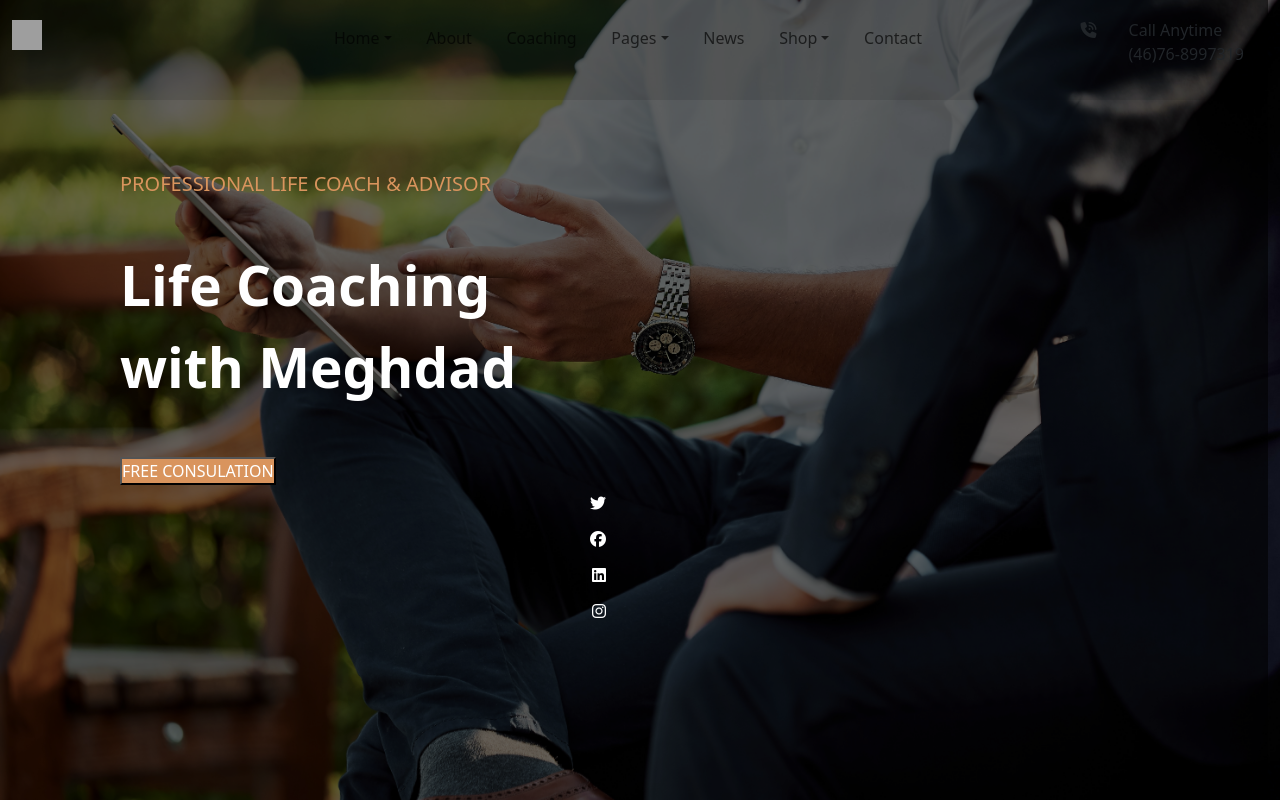
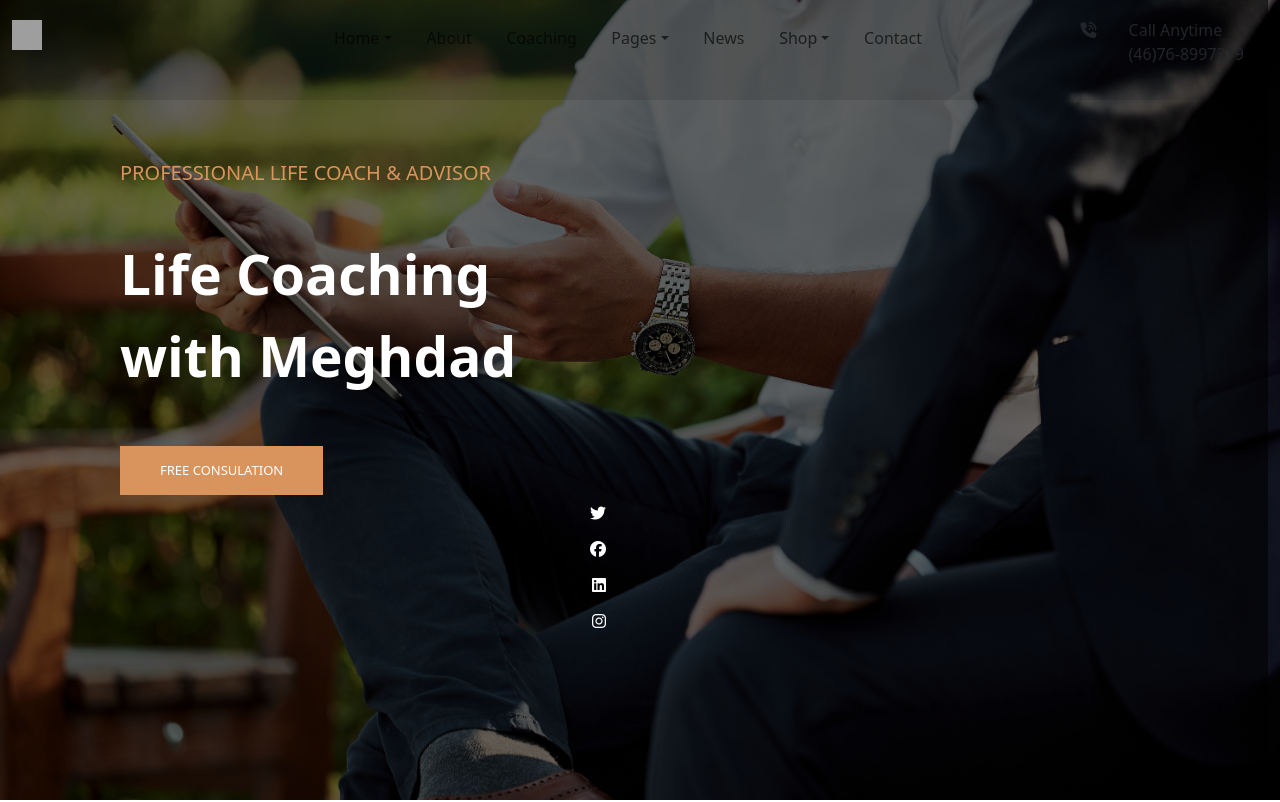
Before and after one commit to NedaSaberi/coachingSite, a React (Create React App) app: page / in a window 1280 px wide. Shown: the top 802 px of the page. Built offline with nearby package versions, Linux system fonts and the light colour scheme; grey boxes are pictures that could not be loaded.

Commit message:
created general layout of home-v1

```diff
--- a/src/pages/home-v1/Home-v1.tsx
+++ b/src/pages/home-v1/Home-v1.tsx
@@ -36,7 +36,7 @@ const HomeV1= ()=> {
                 <br />
                 with Meghdad
               </div>
-              <button className="bg-orange text-white">FREE CONSULATION</button>
+              <button className="bg-orange text-white free-consulation">FREE CONSULATION</button>
             </div>
             <div className="col-6 right">
               <div className="text-end h-100 d-flex flex-column justify-content-center">
```
